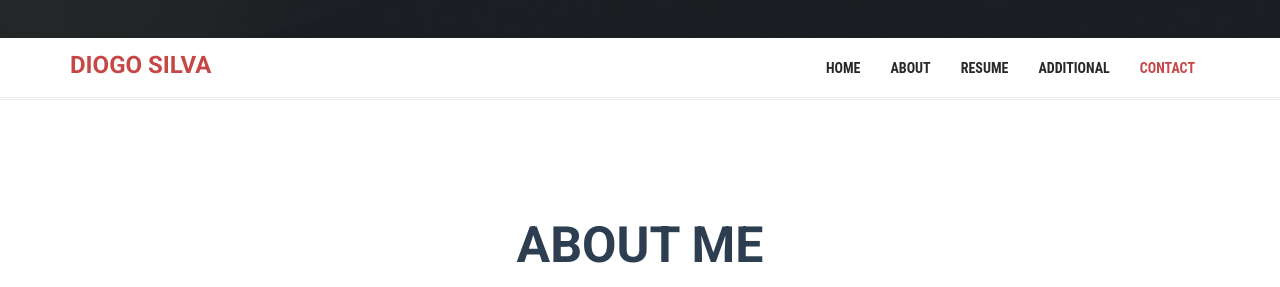
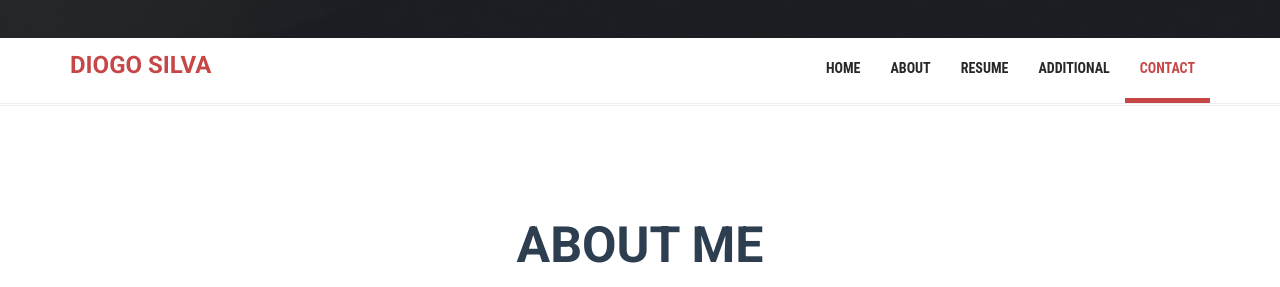
Before and after one commit to dbtdsilva/dbtdsilva.github.io, a Jekyll site: the page built from index.html, in a window 1280 px wide. Shown: the part 862-1149 px from the top of the page. Built offline with Jekyll 4.4.1, drawn with Linux system fonts in a browser that asks for light colours.

Commit message:
Added underline on navbar

```diff
--- a/assets/css/style.css
+++ b/assets/css/style.css
@@ -528,11 +528,16 @@ SOCIAL ICON
 }
 
 .navbar-custom .nav li.active,
-.navbar-custom .nav li a:hover,
-.navbar-custom .navbar-nav > li.active > a {
+.navbar-custom .navbar-nav > li.active > a,
+.navbar-custom .nav li a:hover {
     background: none;
     outline: 0;
     color: #c74747;
+}
+
+.navbar-custom .nav li.active,
+.navbar-custom .navbar-nav > li.active > a {
+    border-bottom: #c74747 solid 3px;
 }
 
 .navbar-custom .navbar-brand {
```
